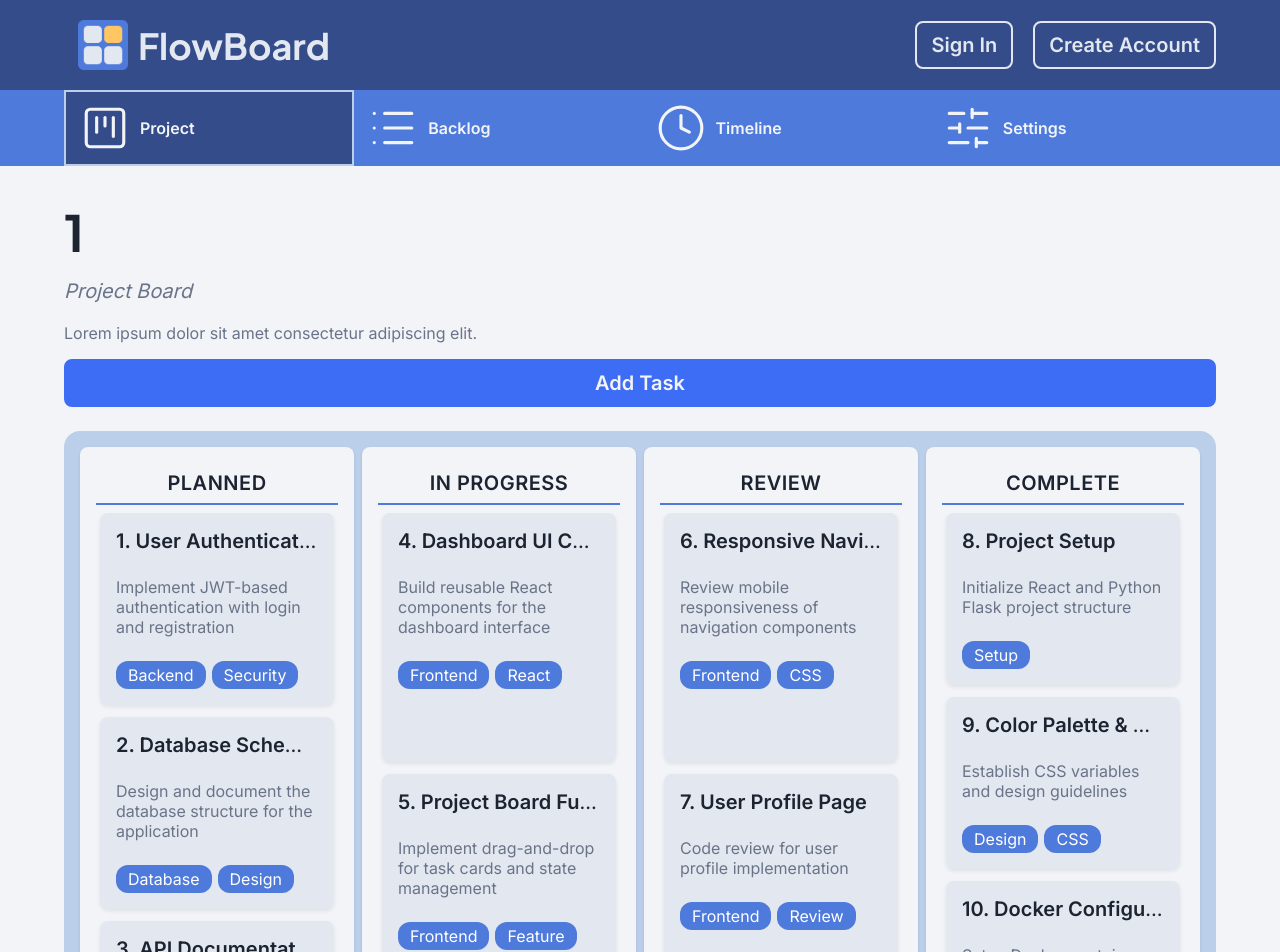
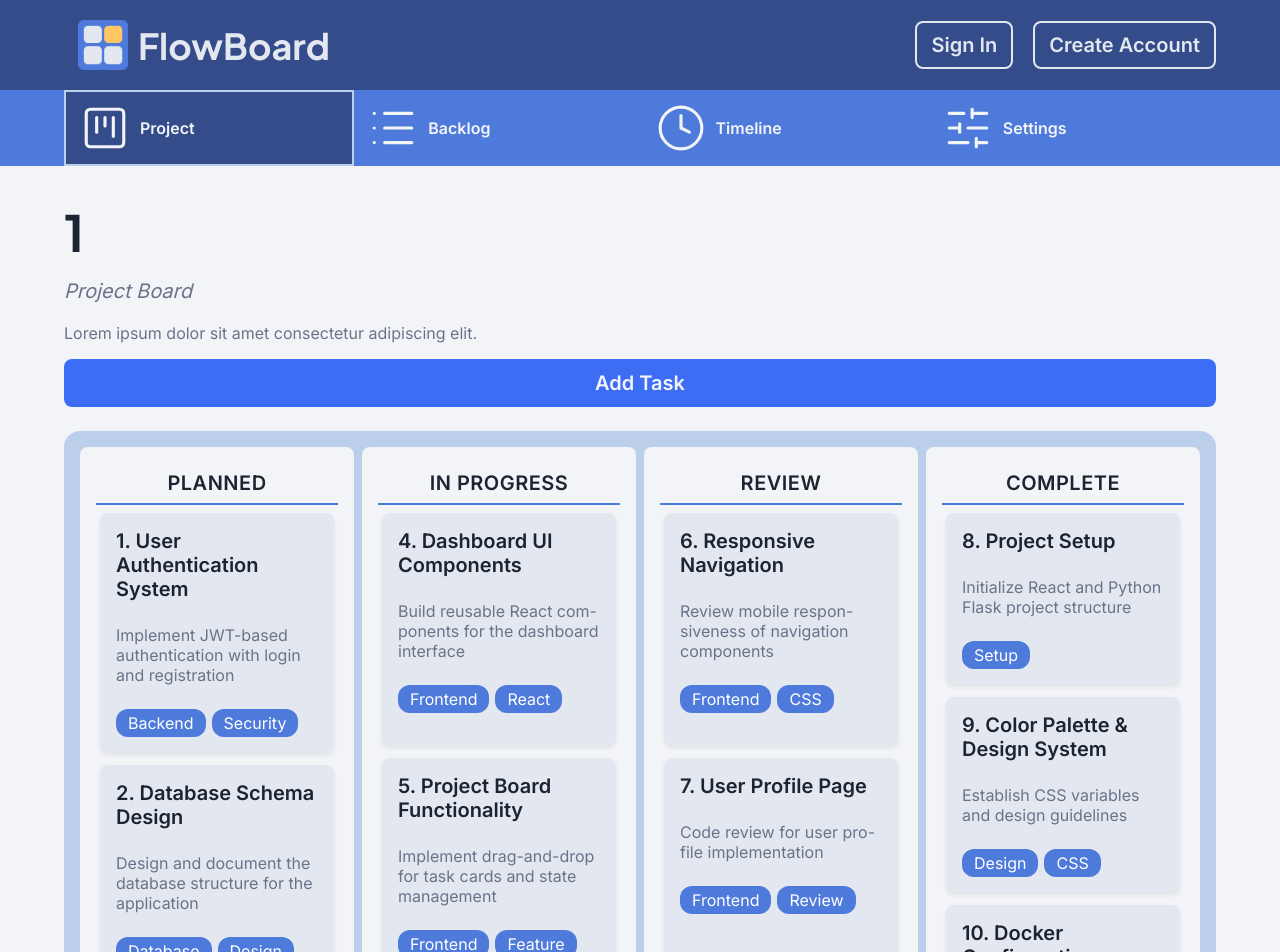
Before and after one commit to notEmmi/FlowBoard, a React (Vite) app in the folder frontend/: page /project/1 in a window 1280 px wide. Shown: the top 952 px of the page. Built offline with nearby package versions, Linux system fonts and the light colour scheme; no server answers.

Commit message:
style: improve text wrapping and overflow handling in Dashboard and Project components

```diff
--- a/frontend/src/App.css
+++ b/frontend/src/App.css
@@ -41,6 +41,11 @@ body {
   background-color: var(--bg-base);
   color: var(--text-primary);
   font-family: var(--font-body);
+}
+
+h1, h2, h3, p, li, span, a, label, button {
+  overflow-wrap: break-word;
+  hyphens: auto;
 }
 
 * {
--- a/frontend/src/pages/Project.css
+++ b/frontend/src/pages/Project.css
@@ -10,21 +10,19 @@
 	border-radius: 16px;
 	padding: 16px;
 	gap: 8px;
-	overflow: hidden;
 }
 
 .project-section {
+
 	display: flex;
 	flex-direction: column;
 	background-color: var(--bg-base);
 	flex: 1;
 	min-width: 0;
 	min-height: 0;
-	height: 100%;
 	border-radius: 8px;
 	padding: 16px;
 	gap: 8px;
-	box-shadow: 0 1px 3px rgba(0, 0, 0, 0.1);
 }
 
 .project-section .section-label {
@@ -62,9 +60,7 @@
 }
 
 .project-card-title {
-	white-space: nowrap;
 	overflow: hidden;
-	text-overflow: ellipsis;
 	margin: 0;
 	margin-bottom: 8px;
 	color: var(--text-primary);
```
